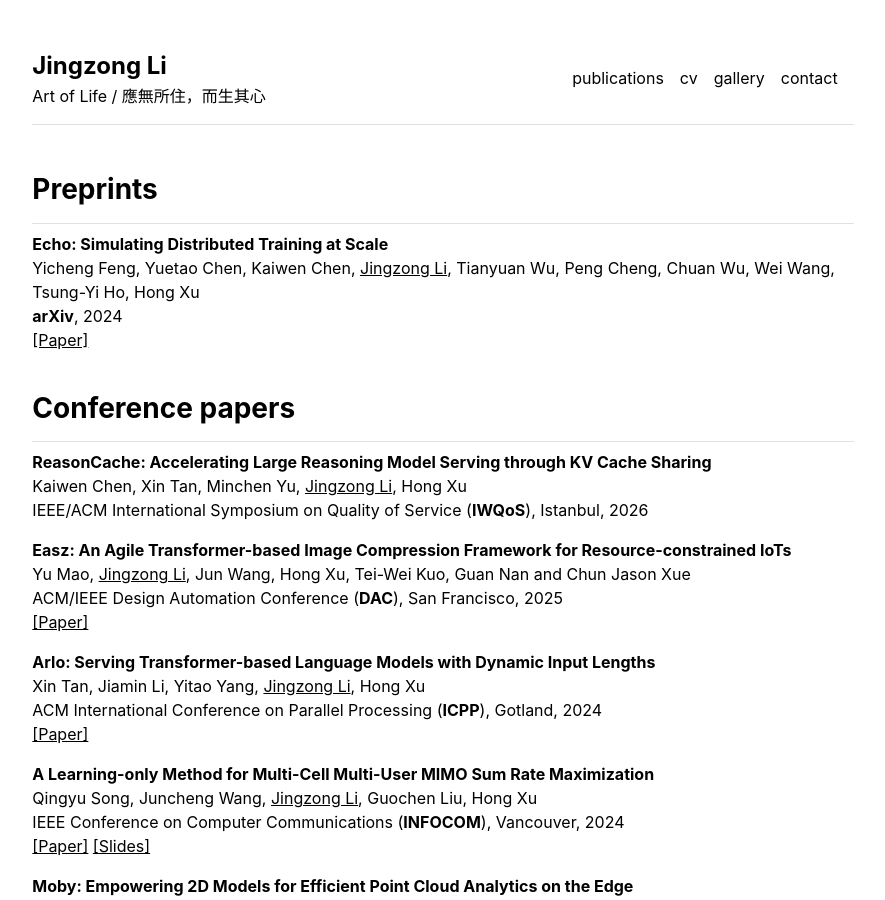
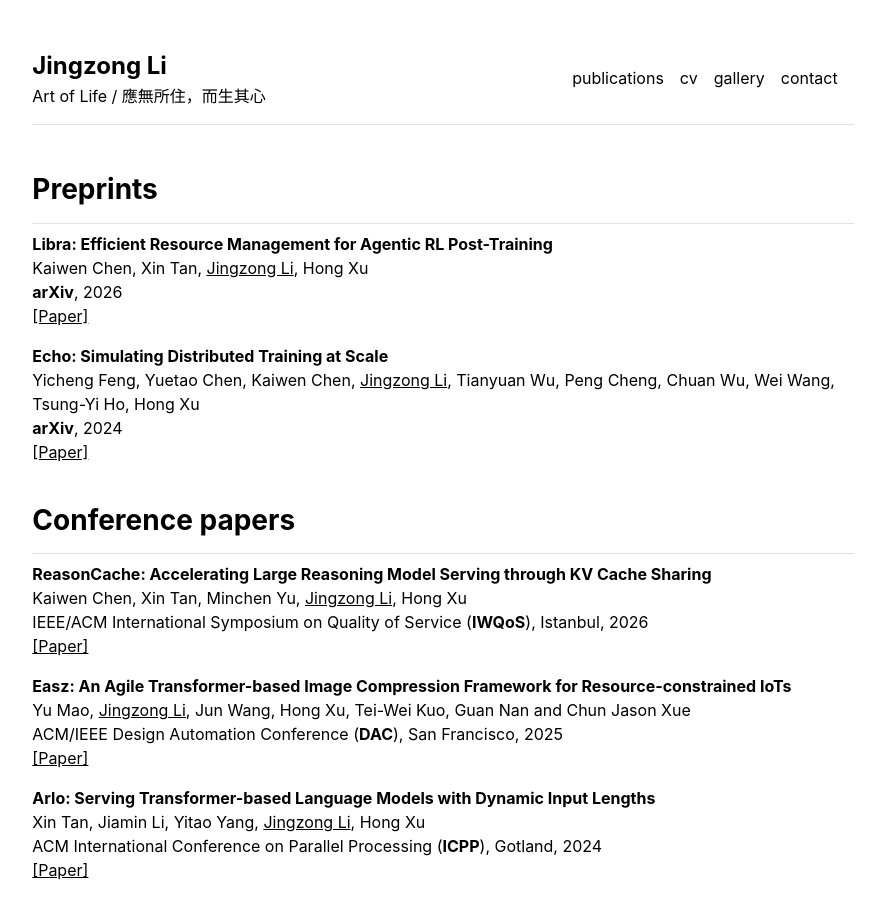
Before and after one commit to kanonjz/academic, a Jekyll site: the page built from publications.md, in a window 1280 px wide and 900 px high. Shown: the whole window, without its empty margins (197-1082 px from the left). Built offline with Jekyll 4.4.1, drawn with Linux system fonts in a browser that asks for light colours; part of the change alters nothing that is shown.

Commit message:
update papers

```diff
--- a/_data/publications.yml
+++ b/_data/publications.yml
@@ -1,6 +1,6 @@
 
 conference:
-- {name: 'ReasonCache: Accelerating Large Reasoning Model Serving through KV Cache Sharing', url: '', author: 'Kaiwen Chen, Xin Tan, Minchen Yu, <u>Jingzong Li</u>, Hong Xu', venue: 'IEEE/ACM International Symposium on Quality of Service (<b>IWQoS</b>), Istanbul, 2026', slide: ''}
+- {name: 'ReasonCache: Accelerating Large Reasoning Model Serving through KV Cache Sharing', url: 'share/ReasonCache-iwqos26.pdf', author: 'Kaiwen Chen, Xin Tan, Minchen Yu, <u>Jingzong Li</u>, Hong Xu', venue: 'IEEE/ACM International Symposium on Quality of Service (<b>IWQoS</b>), Istanbul, 2026', slide: ''}
 - {name: 'Easz: An Agile Transformer-based Image Compression Framework for Resource-constrained IoTs', url: 'https://ieeexplore.ieee.org/document/11132645/', author: 'Yu Mao, <u>Jingzong Li</u>, Jun Wang, Hong Xu, Tei-Wei Kuo, Guan Nan and Chun Jason Xue', venue: 'ACM/IEEE Design Automation Conference (<b>DAC</b>), San Francisco, 2025', slide: ''}
 - {name: 'Arlo: Serving Transformer-based Language Models with Dynamic Input Lengths', url: 'share/xin-icpp24.pdf', author: 'Xin Tan, Jiamin Li, Yitao Yang, <u>Jingzong Li</u>, Hong Xu', venue: 'ACM International Conference on Parallel Processing (<b>ICPP</b>), Gotland, 2024', slide: ''}
 - {name: 'A Learning-only Method for Multi-Cell Multi-User MIMO Sum Rate Maximization', url: 'share/qingyu-infocom24.pdf', author: 'Qingyu Song, Juncheng Wang, <u>Jingzong Li</u>, Guochen Liu, Hong Xu', venue: 'IEEE Conference on Computer Communications (<b>INFOCOM</b>), Vancouver, 2024', slide: 'share/slides/L2O_MIMO_infocom22-slide.pdf'}
@@ -16,4 +16,5 @@ journal:
 - {name: 'ScaleFlux: Efficient Stateful Scaling in NFV', url: 'share/ScaleFlux-tpds22.pdf', author: 'Libin Liu, Hong Xu, Zhixiong Niu, <u>Jingzong Li</u>, Wei Zhang, Peng Wang, et al.', venue: 'IEEE Transactions on Parallel and Distributed Systems (<b>TPDS</b>), 2022', slide: ''}
 
 preprints:
+- {name: 'Libra: Efficient Resource Management for Agentic RL Post-Training', url: 'https://arxiv.org/abs/2606.03077', author: 'Kaiwen Chen, Xin Tan, <u>Jingzong Li</u>, Hong Xu', venue: '<b>arXiv</b>, 2026', slide: ''}
 - {name: 'Echo: Simulating Distributed Training at Scale', url: 'https://arxiv.org/abs/2412.12487', author: 'Yicheng Feng, Yuetao Chen, Kaiwen Chen, <u>Jingzong Li</u>, Tianyuan Wu, Peng Cheng, Chuan Wu, Wei Wang, Tsung-Yi Ho, Hong Xu', venue: '<b>arXiv</b>, 2024', slide: ''}
```
